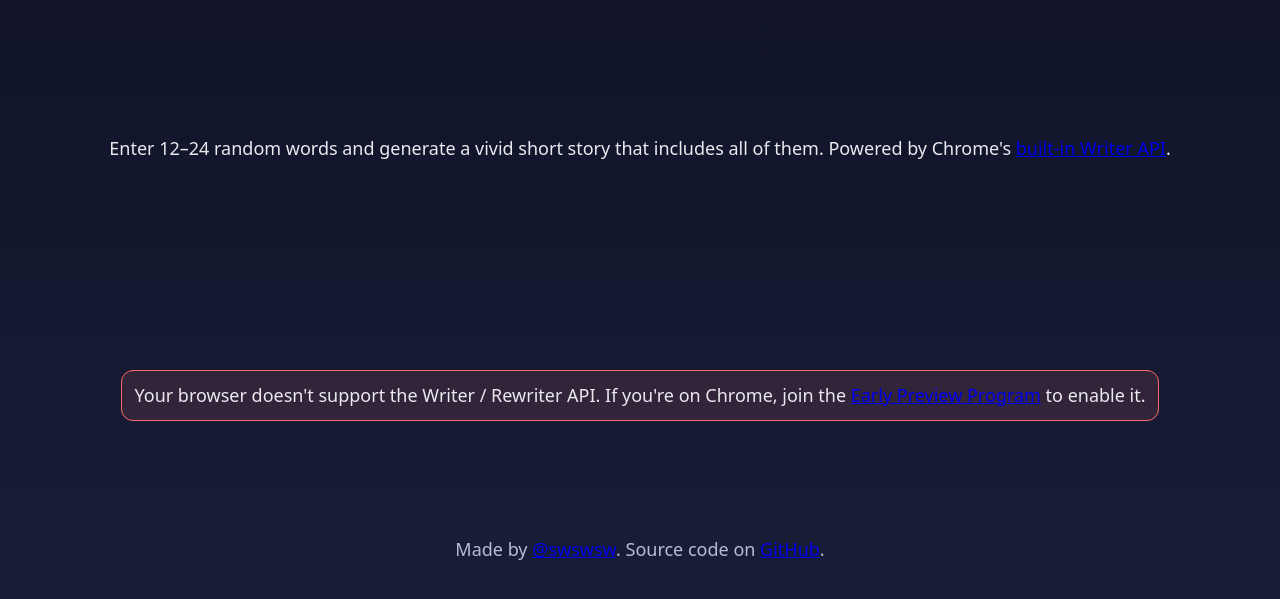
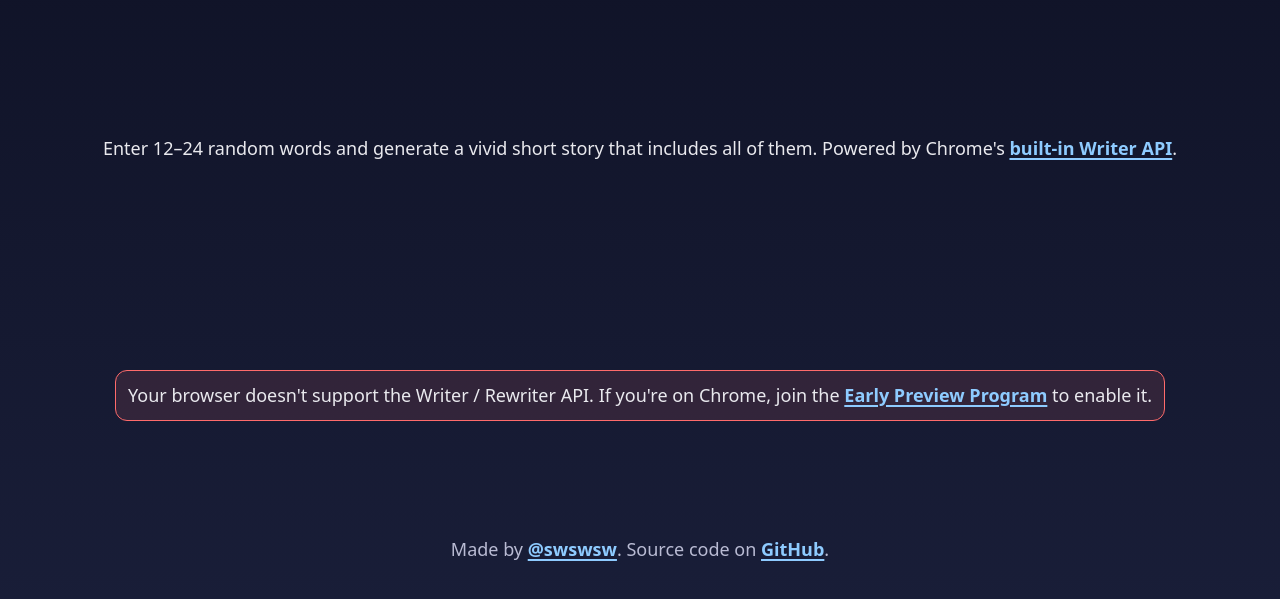
Before and after one commit to hackathonprojs/writer-rewriter-trial, a website with bundled scripts: page index.html in a window 1280 px wide. Shown: the part 109-708 px from the top of the page. Built offline with nearby package versions, Linux system fonts and the light colour scheme.

Commit message:
improve link visibility

```diff
--- a/style.css
+++ b/style.css
@@ -124,3 +124,23 @@ footer {
   color: #b9bbd3;
   text-align: center;
 }
+
+/* Improve link visibility and accessibility on dark background */
+a {
+  color: #8ecbff;
+  text-decoration: underline;
+  text-decoration-thickness: 2px;
+  text-underline-offset: 3px;
+  font-weight: 600;
+}
+a:visited {
+  color: #c2b6ff;
+}
+a:hover {
+  color: #ffffff;
+}
+a:focus-visible {
+  outline: 2px solid rgba(124, 92, 255, 0.75);
+  outline-offset: 2px;
+  border-radius: 4px;
+}
```
